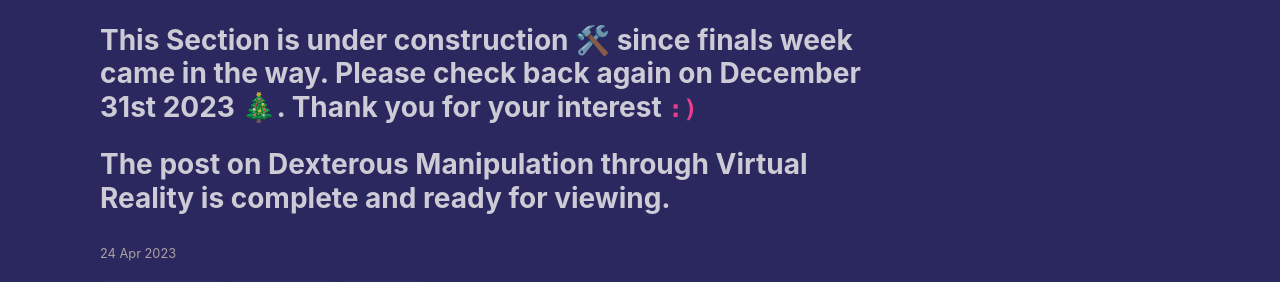
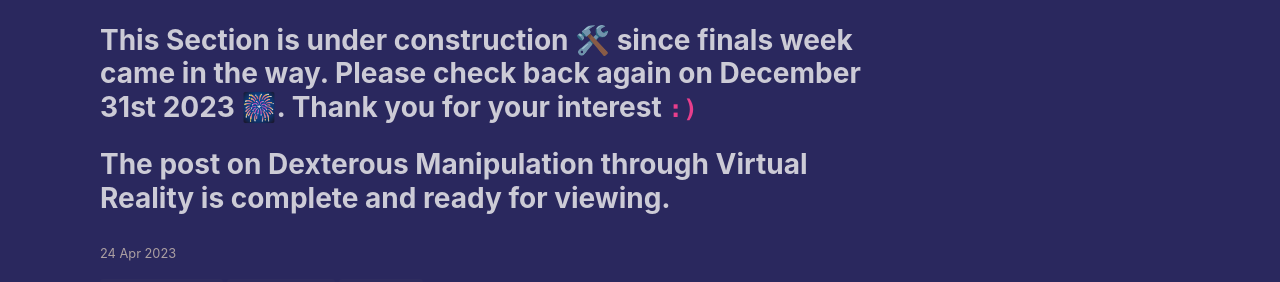
Before and after one commit to GogiPuttar/adityanairswebsite.github.io, a Jekyll site: the page built from _posts/2023-04-24-LeggedRobotsForObjectManipulation.md, in a window 1280 px wide and 900 px high, scrolled down 846 px. Shown: the part 237-519 px from the top of the window. Built offline with Jekyll 4.4.1, drawn with Linux system fonts in a browser that asks for light colours; nearby versions of some CDN libraries; comment, search, counter and statistics services are not loaded.

```diff
--- a/_posts/2023-04-24-LeggedRobotsForObjectManipulation.md
+++ b/_posts/2023-04-24-LeggedRobotsForObjectManipulation.md
@@ -18,6 +18,6 @@ Research, Legged Robots, Manipulation
 <div align="center"><h2> OR </h2></div>
 <div align="center"><h2> <a href="AdityaNair_LeggedRobotsForObjectManipulationAReview.pdf">View PDF 📄</a></h2></div>
 
-### This Section is under construction 🛠️ since finals week came in the way. Please check back again on December 31st 2023 🎄. Thank you for your interest `:)`
+### This Section is under construction 🛠️ since finals week came in the way. Please check back again on December 31st 2023 🎆. Thank you for your interest `:)`
 
 ### The post on Dexterous Manipulation through Virtual Reality is complete and ready for viewing.
```
Also changed, not shown: _posts/2022-10-03-DancingHexapod.md (+1 -1 lines), _posts/2023-03-30-JointTorqueOptimization.md (+1 -1 lines).
